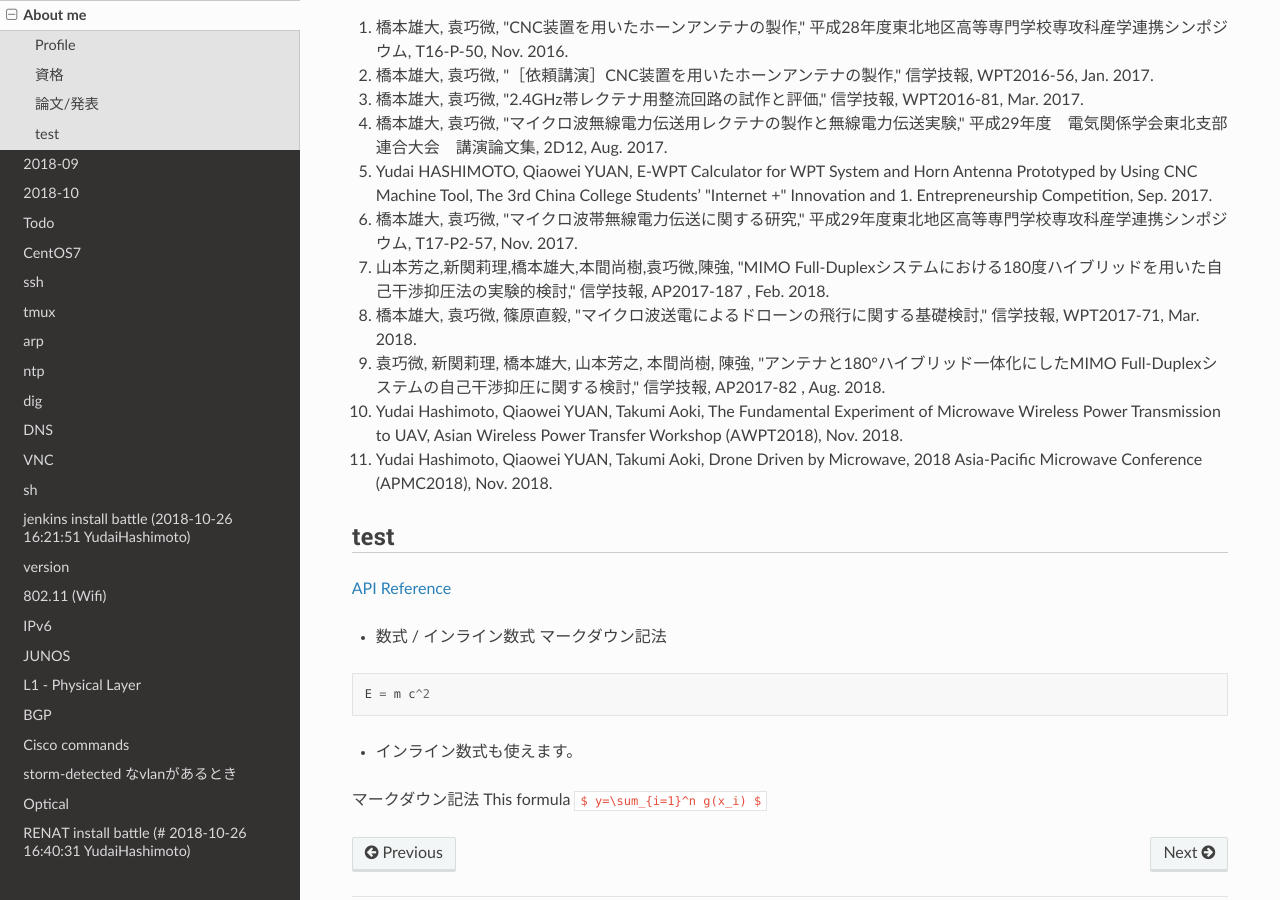
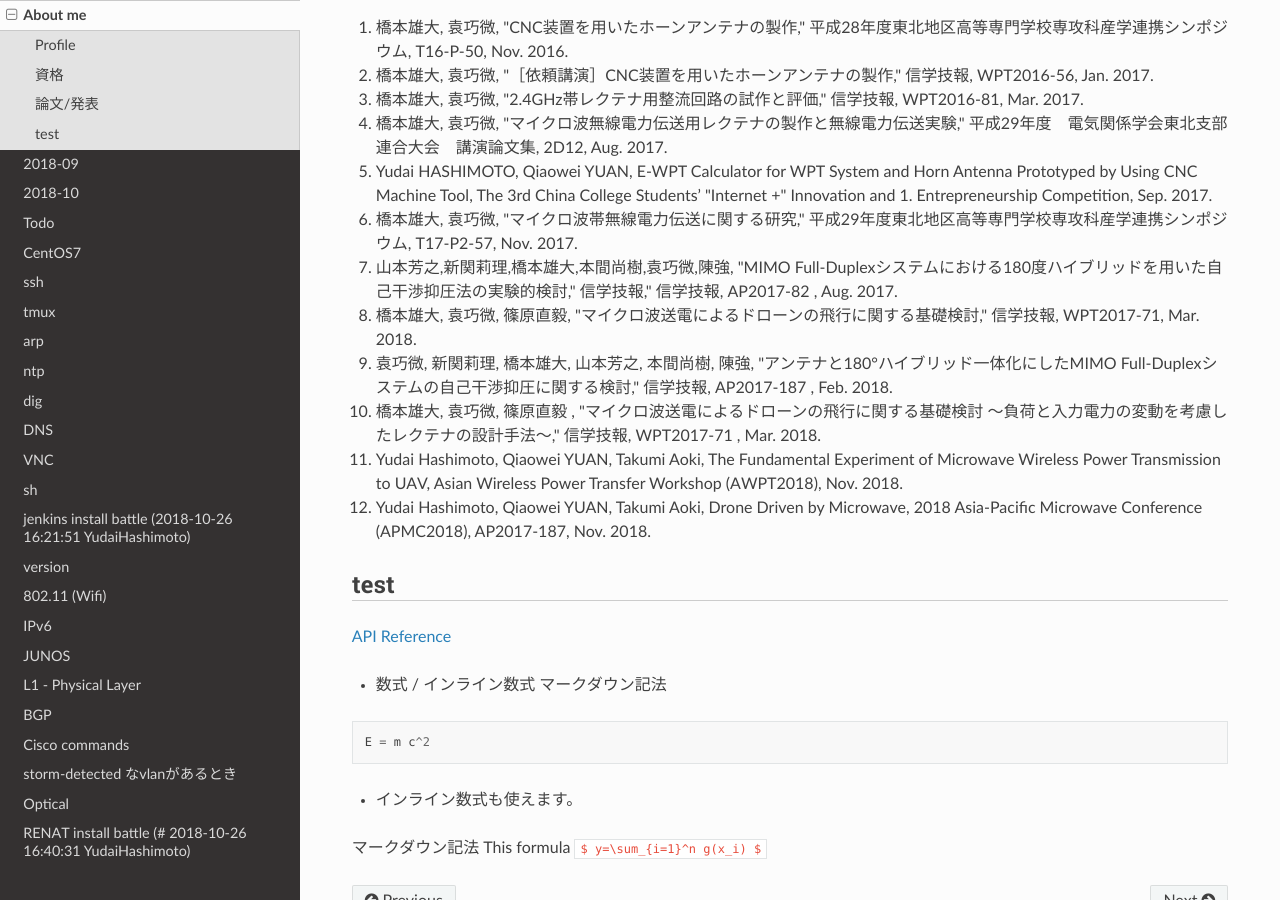
Before and after one commit to jp7fkf/JP7FKF-Warehouse, a Sphinx documentation site: the page built from source/profile.md, in a window 1280 px wide and 900 px high, scrolled down 874 px. Built offline with Sphinx 7.4.7 and the Read the Docs theme 2.0.0, drawn with Linux system fonts in a browser that asks for light colours.

Commit message:
20181204_0752

```diff
--- a/source/profile.md
+++ b/source/profile.md
@@ -31,11 +31,12 @@
   4. 橋本雄大, 袁巧微, "マイクロ波無線電力伝送用レクテナの製作と無線電力伝送実験," 平成29年度　電気関係学会東北支部連合大会　講演論文集, 2D12, Aug. 2017.
   5. Yudai HASHIMOTO, Qiaowei YUAN, E-WPT Calculator for WPT System and Horn Antenna Prototyped by Using CNC Machine Tool, The 3rd China College Students’ "Internet +" Innovation and 1. Entrepreneurship Competition, Sep. 2017.
   6. 橋本雄大, 袁巧微, "マイクロ波帯無線電力伝送に関する研究," 平成29年度東北地区高等専門学校専攻科産学連携シンポジウム, T17-P2-57, Nov. 2017.
-  7. 山本芳之,新関莉理,橋本雄大,本間尚樹,袁巧微,陳強, "MIMO Full-Duplexシステムにおける180度ハイブリッドを用いた自己干渉抑圧法の実験的検討," 信学技報, AP2017-187 , Feb. 2018.
+  7. 山本芳之,新関莉理,橋本雄大,本間尚樹,袁巧微,陳強, "MIMO Full-Duplexシステムにおける180度ハイブリッドを用いた自己干渉抑圧法の実験的検討," 信学技報," 信学技報, AP2017-82 , Aug. 2017.
   8. 橋本雄大, 袁巧微, 篠原直毅, "マイクロ波送電によるドローンの飛行に関する基礎検討," 信学技報, WPT2017-71, Mar. 2018.
-  9. 袁巧微, 新関莉理, 橋本雄大, 山本芳之, 本間尚樹, 陳強, "アンテナと180°ハイブリッド一体化にしたMIMO Full-Duplexシステムの自己干渉抑圧に関する検討," 信学技報, AP2017-82 , Aug. 2018.
-  10. Yudai Hashimoto, Qiaowei YUAN, Takumi Aoki, The Fundamental Experiment of Microwave Wireless Power Transmission to UAV,  Asian Wireless Power Transfer Workshop (AWPT2018), Nov. 2018.
-  11. Yudai Hashimoto, Qiaowei YUAN, Takumi Aoki, Drone Driven by Microwave, 2018 Asia-Pacific Microwave Conference (APMC2018), Nov. 2018.
+  9. 袁巧微, 新関莉理, 橋本雄大, 山本芳之, 本間尚樹, 陳強, "アンテナと180°ハイブリッド一体化にしたMIMO Full-Duplexシステムの自己干渉抑圧に関する検討," 信学技報, AP2017-187 , Feb. 2018.
+  10. 橋本雄大, 袁巧微, 篠原直毅 , "マイクロ波送電によるドローンの飛行に関する基礎検討 ～負荷と入力電力の変動を考慮したレクテナの設計手法～," 信学技報, WPT2017-71 , Mar. 2018.
+  11. Yudai Hashimoto, Qiaowei YUAN, Takumi Aoki, The Fundamental Experiment of Microwave Wireless Power Transmission to UAV,  Asian Wireless Power Transfer Workshop (AWPT2018), Nov. 2018.
+  12. Yudai Hashimoto, Qiaowei YUAN, Takumi Aoki, Drone Driven by Microwave, 2018 Asia-Pacific Microwave Conference (APMC2018), AP2017-187, Nov. 2018.
 
 ## test
   [API Reference](201809.md)
```
Also changed, not shown: source/dialy/201811.md (+3 -0 lines).
